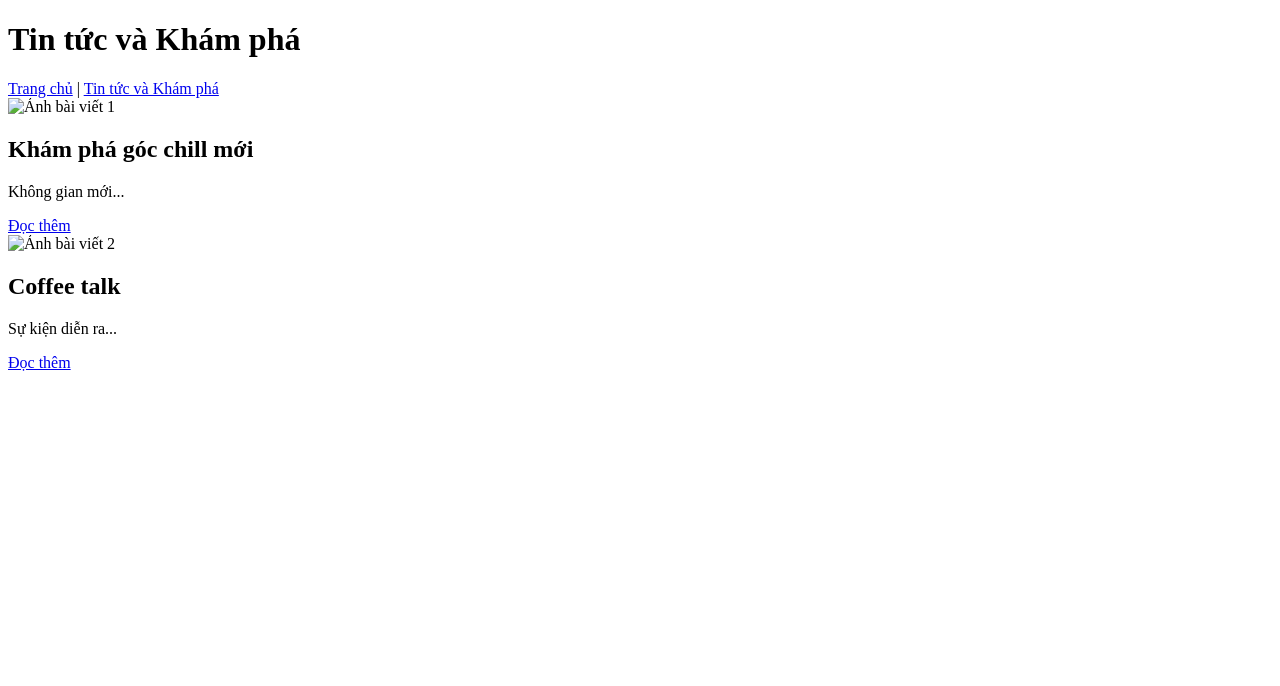
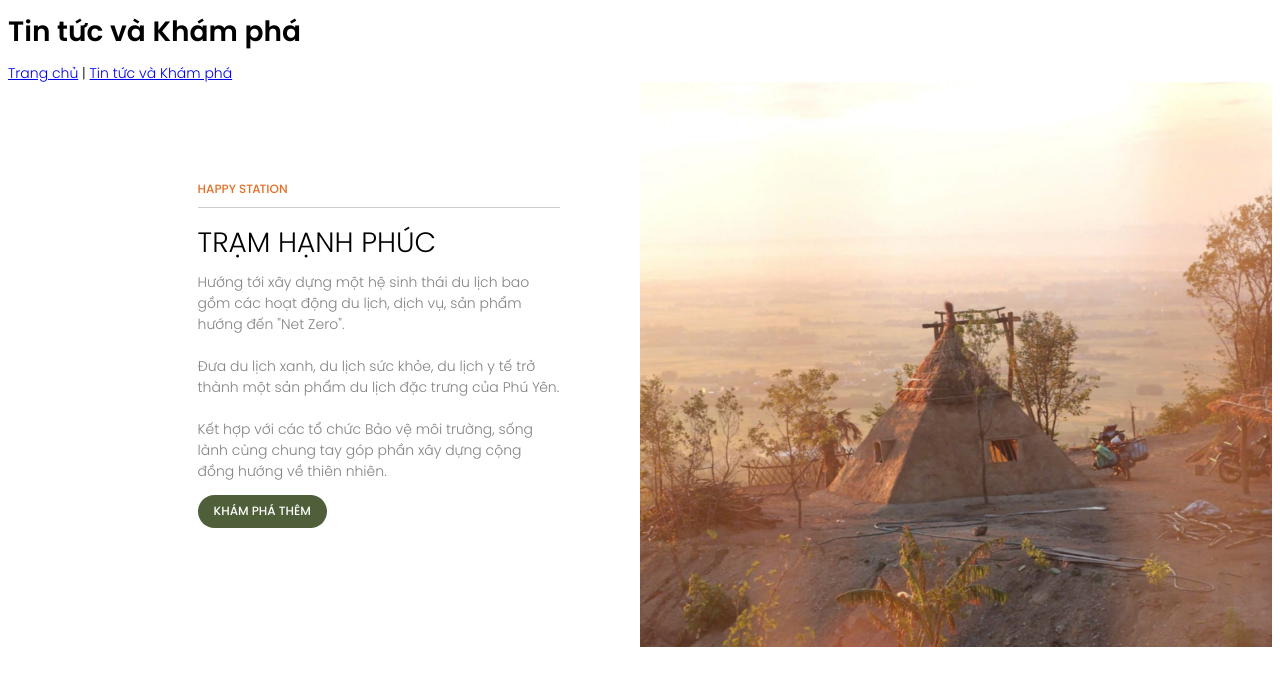
Before and after one commit to hanam197/website-gioi-thieu, a plain HTML site: page pages/blog-page.html in a window 1280 px wide. Drawn offline with Linux system fonts and the light colour scheme.

Commit message:
update blog page

```diff
--- a/css/base.css
+++ b/css/base.css
@@ -3,13 +3,15 @@
   margin: 0;
   box-sizing: border-box;
   font-family: "Nunito", sans-serif;
-    --primary-color: #8AA831;
-    --secondary-color: #F57C00;
-    --sub-color: #E0E0E0;
+  --primary-color: #8aa831;
+  --secondary-color: #f57c00;
+  --sub-color: #e0e0e0;
   --default-border-radius: 12px;
 }
 
-h1, h2, h3 {
+h1,
+h2,
+h3 {
   font-family: "Montserrat", sans-serif;
 }
 
@@ -36,7 +38,7 @@ a {
 }
 
 .primary-btn:hover {
-    background-color: #F57C00;
+  background-color: #f57c00;
 }
 
 .current {
@@ -78,7 +80,17 @@ a {
   border-radius: 20px;
 }
 
-.contact__form-title, .contact__form-sub-content, .contact__name-input, .contact__depacture-date-input, .contact__phone-input, .contact__email-input,  .contact__adult-number-input, .contact__children-number-input, .contact__content-input, .contact__content-input, .contact__get-tours-btn {
+.contact__form-title,
+.contact__form-sub-content,
+.contact__name-input,
+.contact__depacture-date-input,
+.contact__phone-input,
+.contact__email-input,
+.contact__adult-number-input,
+.contact__children-number-input,
+.contact__content-input,
+.contact__content-input,
+.contact__get-tours-btn {
   margin-bottom: 15px;
 }
 
@@ -88,7 +100,8 @@ a {
   font-weight: bold;
 }
 
-.contact__form-container form input, .contact__form-container form textarea {
+.contact__form-container form input,
+.contact__form-container form textarea {
   width: 100%;
   padding: 10px;
   border: 1px solid grey;
--- /dev/null
+++ b/css/blog-page.css
@@ -0,0 +1,97 @@
+@font-face {
+  font-family: "SVN-Poppins";
+  src: url("/fonts/SVN-Poppins\ Light.ttf") format("truetype");
+  font-weight: 400;
+}
+
+@font-face {
+  font-family: "SVN-Poppins";
+  src: url("/fonts/SVN-Poppins.ttf") format("truetype");
+  font-weight: 500;
+}
+
+@font-face {
+  font-family: "SVN-Poppins";
+  src: url("/fonts/SVN-Poppins\ Medium.ttf") format("truetype");
+  font-weight: 600;
+}
+
+@font-face {
+  font-family: "SVN-Poppins";
+  src: url("/fonts/SVN-Poppins\ SemiBold.ttf") format("truetype");
+  font-weight: 700;
+}
+
+:root {
+  --color-1: #4e5f39;
+  --color-2: #edefeb;
+  --color-3: #89a831;
+  --color-4: #e16f26;
+  --color-5: #e4e7e2;
+  --color-6: #6f6f6f;
+}
+
+body {
+  font-family: "SVN-Poppins", sans-serif;
+  font-size: 14px;
+}
+
+.blog-container {
+  display: flex;
+  flex-direction: row;
+}
+
+.blog-content {
+  width: 50%;
+}
+
+.blog-image {
+  width: 50%;
+  background-color:#6f6f6f;
+}
+
+.blog-image .image {
+  width: 100%;
+  height: 100%;
+}
+
+.content {
+  margin-left: 30%;
+  margin-top: 100px;
+  margin-right: 80px;
+}
+
+.content-category {
+  color:#e16f26;
+  text-transform: uppercase;
+  font-weight: 600;
+  font-size: 12px;
+}
+
+.content-divider {
+  border-bottom: 1.5px solid  #cdcdcd;
+  margin-top: 10px;
+  margin-bottom: 22px;
+}
+
+.content-title {
+  text-transform: uppercase;
+  font-size: 28px;
+}
+
+.content-description {
+  line-height: 1.5;
+  margin-bottom: 21px;
+  color: #848383;
+}
+
+.button{
+  color:#ffffff; /*màu chữ*/
+  background-color: #4e5f39; /*màu nút*/
+  text-decoration: none; /*bỏ underline*/
+  padding: 10px 16px 10px 16px;
+  border-radius: 20px;
+  text-transform: uppercase;
+  font-size: 12px;
+  font-weight: 600;
+}
--- a/pages/blog-page.html
+++ b/pages/blog-page.html
@@ -1,9 +1,12 @@
 <!DOCTYPE html>
 <html lang="en">
+
 <head>
   <meta charset="UTF-8" />
   <meta name="viewport" content="width=device-width, initial-scale=1.0" />
   <title>Tin tức và Khám phá</title>
+  <link rel="stylesheet" type="text/css" href="../css/blog-page.css">
+
 </head>
 
 <body>
@@ -13,21 +16,33 @@
   </header>
 
   <main>
-      <section>
-        <article>
-          <img src="images/post1.jpg" alt="Ảnh bài viết 1" />
-          <h2>Khám phá góc chill mới</h2>
-          <p>Không gian mới...</p>
-          <a href="https://chitietblog1">Đọc thêm</a>
-        </article>
+    <div class="blog-container">
+      <div class="blog-content">
+        <div class="content">
+          <span class="content-category">Happy Station</span>
+          <div class="content-divider"></div>
+          <span class="content-title">Trạm hạnh phúc</span>
+          <p class="content-description">
+            Hướng tới xây dựng một hệ sinh thái du lịch bao gồm các hoạt
+            động du lịch, dịch vụ, sản phẩm hướng đến "Net Zero".
+          </p>
+          <p class="content-description">
+            Đưa du lịch xanh, du lịch sức khỏe, du lịch y tế trở thành một
+            sản phẩm du lịch đặc trưng của Phú Yên.
+          </p>
+          <p class="content-description">
+            Kết hợp với các tổ chức Bảo vệ môi trường, sống lành cùng chung
+            tay góp phần xây dựng cộng đồng hướng về thiên nhiên.
+          </p>
 
-        <article>
-          <img src="images/post2.jpg" alt="Ảnh bài viết 2" />
-          <h2>Coffee talk</h2>
-          <p>Sự kiện diễn ra...</p>
-          <a href="https://chitietblog2">Đọc thêm</a>
-        </article>
-      </section>
+          <a href="#" class="button" tabindex="1" role="button">Khám phá thêm</a>
+        </div>
+      </div>
+      <div class="blog-image">
+        <img class="image" src="../images/blog-page/image-1.jpg" alt="Happy Station" />
+      </div>
+    </div>
   </main>
 </body>
+
 </html>
```
Also changed, not shown: fonts/SVN-Poppins Light.ttf (added), fonts/SVN-Poppins Medium.ttf (added), fonts/SVN-Poppins SemiBold.ttf (added), fonts/SVN-Poppins.ttf (added), images/blog-page/image-1.jpg (added), 1 other file. Lines whose indentation alone changed are shown as unchanged.
